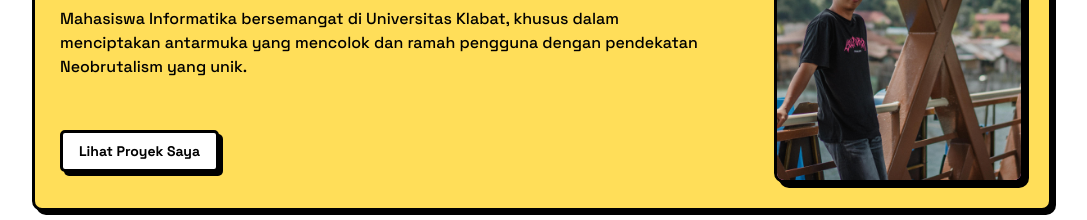
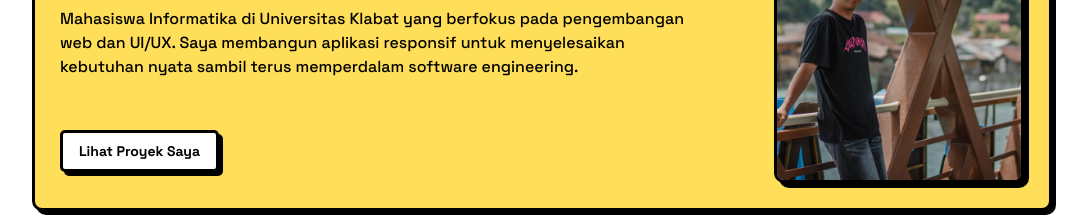
Before and after one commit to argatamauka/My-Portofolio, a plain HTML site: page index.html in a window 1280 px wide. Shown: the part 246-466 px from the top of the page, without its empty margins (98-1185 px from the left). Drawn offline with Linux system fonts and the light colour scheme.

Commit message:
Update portfolio bio copy

```diff
--- a/index.html
+++ b/index.html
@@ -77,10 +77,10 @@
                         </h2>
 
                         <p>
-                            Mahasiswa Informatika bersemangat di Universitas
-                            Klabat, khusus dalam menciptakan antarmuka yang
-                            mencolok dan ramah pengguna dengan pendekatan
-                            Neobrutalism yang unik.
+                            Mahasiswa Informatika di Universitas Klabat yang berfokus pada
+                            pengembangan web dan UI/UX. Saya membangun aplikasi
+                            responsif untuk menyelesaikan kebutuhan nyata sambil
+                            terus memperdalam software engineering.
                         </p>
 
                     </div>
```
